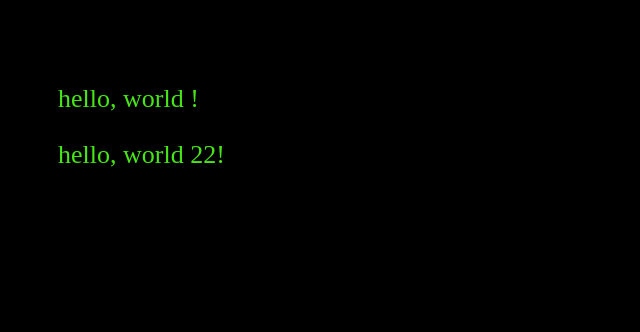
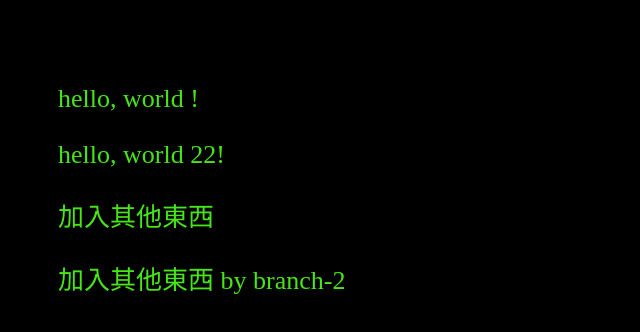
Before and after one commit to together9001/myGitHub, a plain HTML site: page index.html in a window 1280 px wide. Shown: the whole page, without its empty margins (0-640 px from the left). Drawn offline with Linux system fonts and the light colour scheme.

Commit message:
加入其他東西 by branch-2

```diff
--- a/index.html
+++ b/index.html
@@ -21,5 +21,9 @@
 
     <p>hello, world 22!</p>
 
+    <p>加入其他東西</p>
+
+    <p>加入其他東西 by branch-2</p>
+
 </body>
 </html>
```
